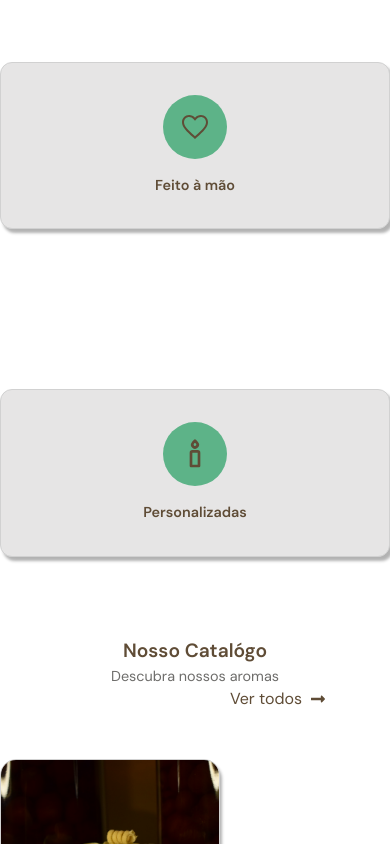
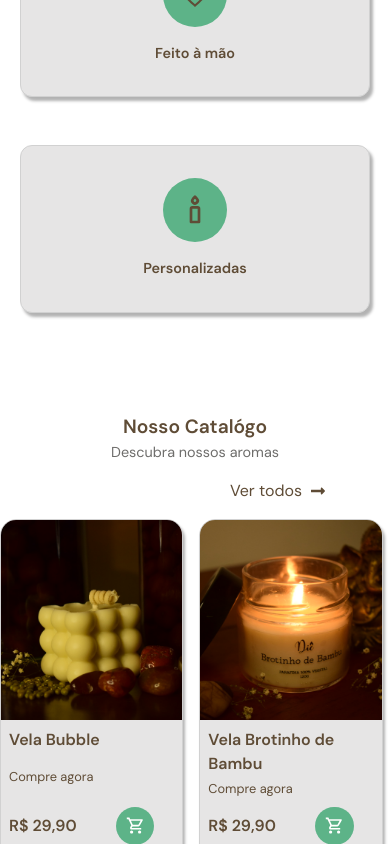
Before and after one commit to biancadiebe/site-dieVelas, a Next.js app in the folder sitedie/: page / in a window 390 px wide. Shown: the part 1156-2000 px from the top of the page. Built offline with nearby package versions, Linux system fonts and the light colour scheme.

Commit message:
Responsividade para home adicionada

```diff
--- a/sitedie/app/home.module.css
+++ b/sitedie/app/home.module.css
@@ -67,7 +67,7 @@
 
 .divCards {
   display: grid;
-  grid-template-columns: repeat(auto-fit, minmax(150px, 1fr));
+  grid-template-columns: repeat(4, 1fr);
   gap: 10rem;
   margin-top: 3rem;
   margin-bottom: 3rem;
@@ -75,9 +75,10 @@
 
 .divVendas {
   display: grid;
-  grid-template-columns: repeat(auto-fit, minmax(200px, 1fr));
-  gap: 12rem;
+  grid-template-columns: repeat(4, 1fr);
+  gap: 1rem;
   margin-top: 3rem;
+  padding: 0 4rem;
 }
 
 .sub-texto {
@@ -98,4 +99,23 @@
   .backgroundImage {
     object-position: center center; /*centraliza a imagem */
   }
+  .divCards {
+    gap: 3rem;
+    padding: 20px;
+    display: flex;
+    flex-direction: column;
+    margin-top: 0.5rem;
+  }
+  .divVendas {
+    display: flex;
+    overflow-x: auto;
+    scroll-snap-type: x mandatory;
+    gap: 1rem;
+    padding: 1rem;
+    margin-top: 0;
+    align-items: stretch;
+  }
+  .sub-texto {
+    margin-top: 1rem;
+  }
 }
--- a/sitedie/app/page.tsx
+++ b/sitedie/app/page.tsx
@@ -71,15 +71,14 @@ export default function Home() {
         <CardVenda
           icon={<MdOutlineShoppingCart />}
           label="Compre agora"
-          title="Vela Na latinha"
+          title="Vela na Latinha"
           price="29,90"
           img="/imagens/velalata.jpg"
         />
-
         <CardVenda
           icon={<MdOutlineShoppingCart />}
           label="Compre agora"
-          title="Vela Média"
+          title="Vela média"
           price="29,90"
           img="/imagens/velamedia.jpg"
         />
--- a/sitedie/src/components/card/card.module.css
+++ b/sitedie/src/components/card/card.module.css
@@ -36,3 +36,5 @@
   color: #5f4c36;
   font-weight: bold;
 }
+
+/* ÁREA MOBILE */
--- a/sitedie/src/components/cardVenda/cardVenda.module.css
+++ b/sitedie/src/components/cardVenda/cardVenda.module.css
@@ -1,7 +1,7 @@
 .cardVenda {
   display: flex;
   flex-direction: column;
-  width: 220px;
+  width: 100%;
   border-radius: 16px;
   background: #e6e5e5;
   box-shadow: 0 4px 10px rgba(0, 0, 0, 0.15);
@@ -9,7 +9,9 @@
   box-shadow: 2px 4px 3px rgba(0, 0, 0, 0.3);
   border: 1px solid #d1d1d1;
   cursor: pointer; /* Indica que o card é clicável */
-  transition: transform 0.2s ease, box-shadow 0.2s ease; /* Transição para o efeito de hover */
+  transition:
+    transform 0.2s ease,
+    box-shadow 0.2s ease; /* Transição para o efeito de hover */
 }
 
 .cardVenda:hover {
@@ -29,6 +31,10 @@
 }
 
 .infos {
+  display: flex;
+  flex-direction: column;
+  flex: 1;
+  justify-content: space-between;
   padding: 0.5rem;
 }
 
@@ -70,3 +76,13 @@
   flex-shrink: 0;
   margin-right: 20px;
 }
+
+/* ÁREA MOBILE */
+
+@media (max-width: 768px) {
+  .cardVenda {
+    width: 47vw;
+    flex-shrink: 0;
+    scroll-snap-align: start;
+  }
+}
--- a/sitedie/src/components/footer/Footer.module.css
+++ b/sitedie/src/components/footer/Footer.module.css
@@ -87,3 +87,22 @@
   font-size: 20px;
   font-weight: bold;
 }
+
+@media (max-width: 768px) {
+  .container {
+    flex-direction: column;
+    align-items: center;
+    gap: 3rem;
+  }
+
+  .colunaDesc,
+  .colunaNav,
+  .colunaCont {
+    width: auto;
+    text-align: center;
+  }
+  .logo,
+  .icon {
+    justify-content: center;
+  }
+}
--- a/sitedie/src/components/newsletter/NewsLetter.module.css
+++ b/sitedie/src/components/newsletter/NewsLetter.module.css
@@ -30,7 +30,7 @@
   border-radius: 20px;
   padding: 0.8rem 1.5rem;
   width: 500px;
-  box-shadow: 5px 5px 7px rgb(47, 47, 47);
+  box-shadow: 1px 2px 6px rgb(136, 104, 75);
   color: black;
   text-align: left;
   margin-top: 10px;
@@ -52,3 +52,28 @@
   transform: translateY(-3px); /* sobe 3px */
   transition: transform 0.2s ease;
 }
+
+/* ÁREA MOBILE */
+
+@media (max-width: 768px) {
+  .newsletter {
+    height: auto;
+    padding: 3rem 1.5rem;
+  }
+  .titulo {
+    font-size: clamp(1.3rem, 5vw, 2rem);
+    text-align: center;
+  }
+  .subtitulo {
+    font-size: clamp(0.9, 3vw, 1.2rem);
+    text-align: center;
+  }
+  .input {
+    width: 80%;
+    height: 3rem;
+  }
+  .botao {
+    width: 50%;
+    padding: 1rem 0.5rem;
+  }
+}
```
